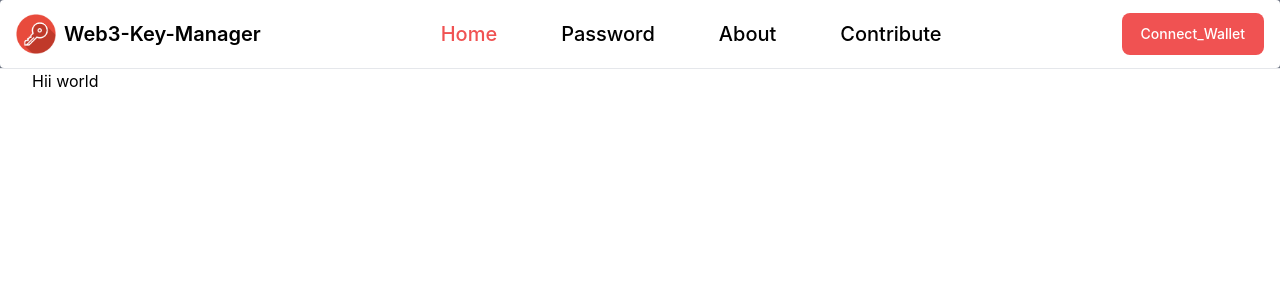
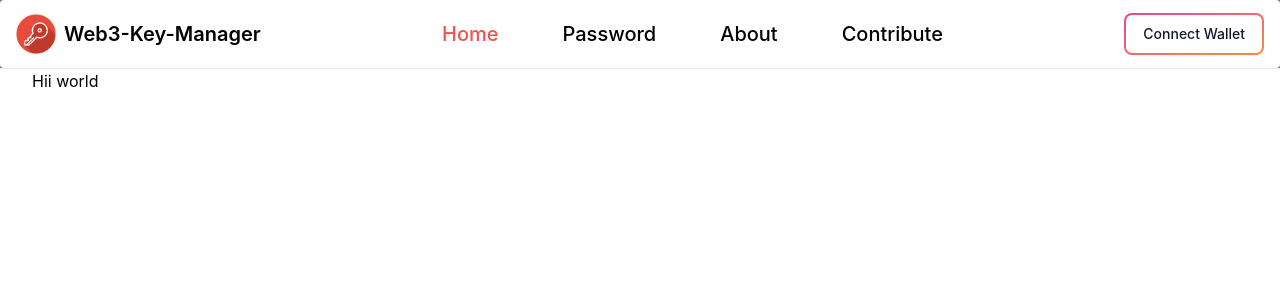
Before and after one commit to deependujha/web3-key-manager, a Next.js app in the folder frontend/: page / in a window 1280 px wide. Shown: the top 300 px of the page. Built offline with nearby package versions, Linux system fonts and the light colour scheme.

Commit message:
fixed 'connect wallet' button color

```diff
--- a/frontend/components/landingPage/Nav_baar.jsx
+++ b/frontend/components/landingPage/Nav_baar.jsx
@@ -4,6 +4,10 @@ import Link from 'next/link';
 import Image from 'next/image';
 
 const Nav_baar = ({ currPage }) => {
+	const connectWallet = async () => {
+		console.log("Clicked on 'connect_wallet'");
+	};
+
 	return (
 		<div className="bg-gray-500">
 			<Navbar fluid={true} rounded={true}>
@@ -23,9 +27,14 @@ const Nav_baar = ({ currPage }) => {
 					</Link>
 				</span>
 				<div className="flex md:order-2">
-					<Button className="bg-red-500 hover:bg-red-700">
-						Connect_Wallet
+					<Button
+						outline={true}
+						gradientDuoTone="pinkToOrange"
+						onClick={connectWallet}
+					>
+						Connect Wallet
 					</Button>
+
 					<Navbar.Toggle />
 				</div>
 				<Navbar.Collapse>
```
